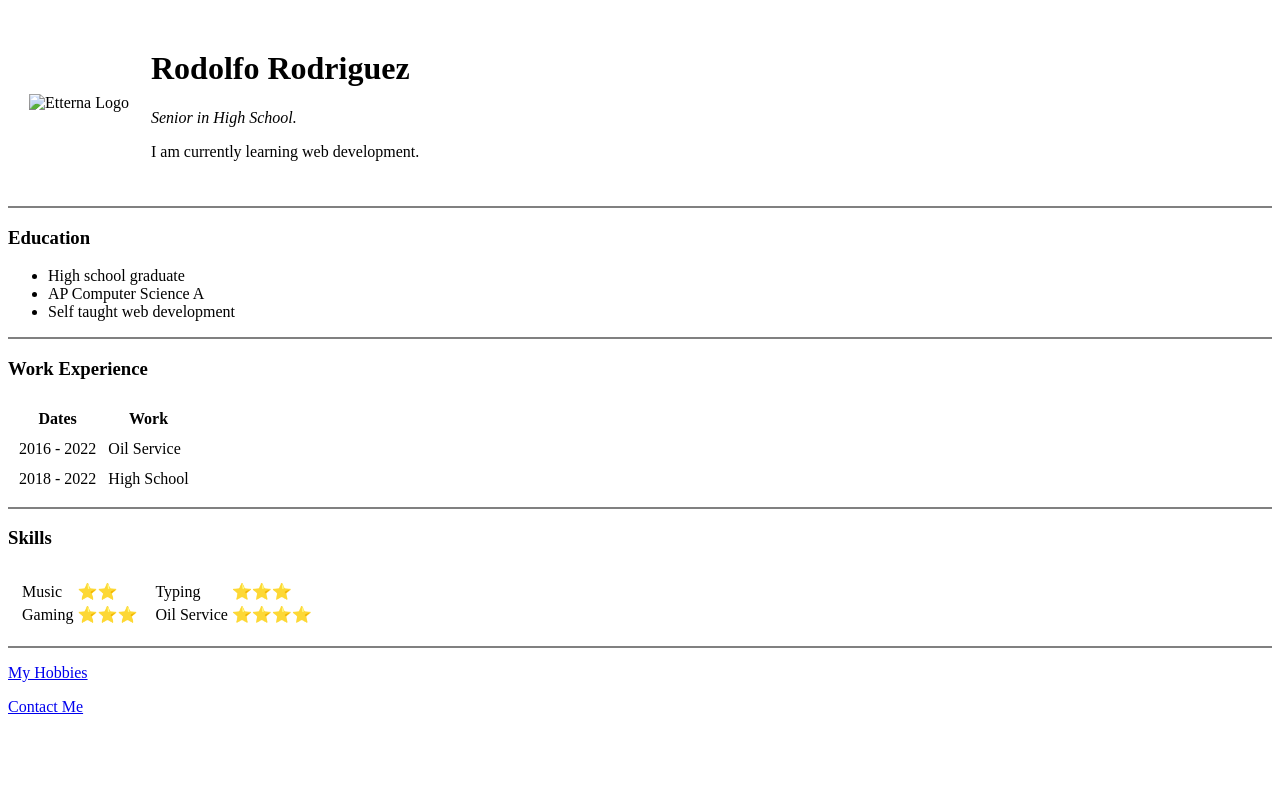
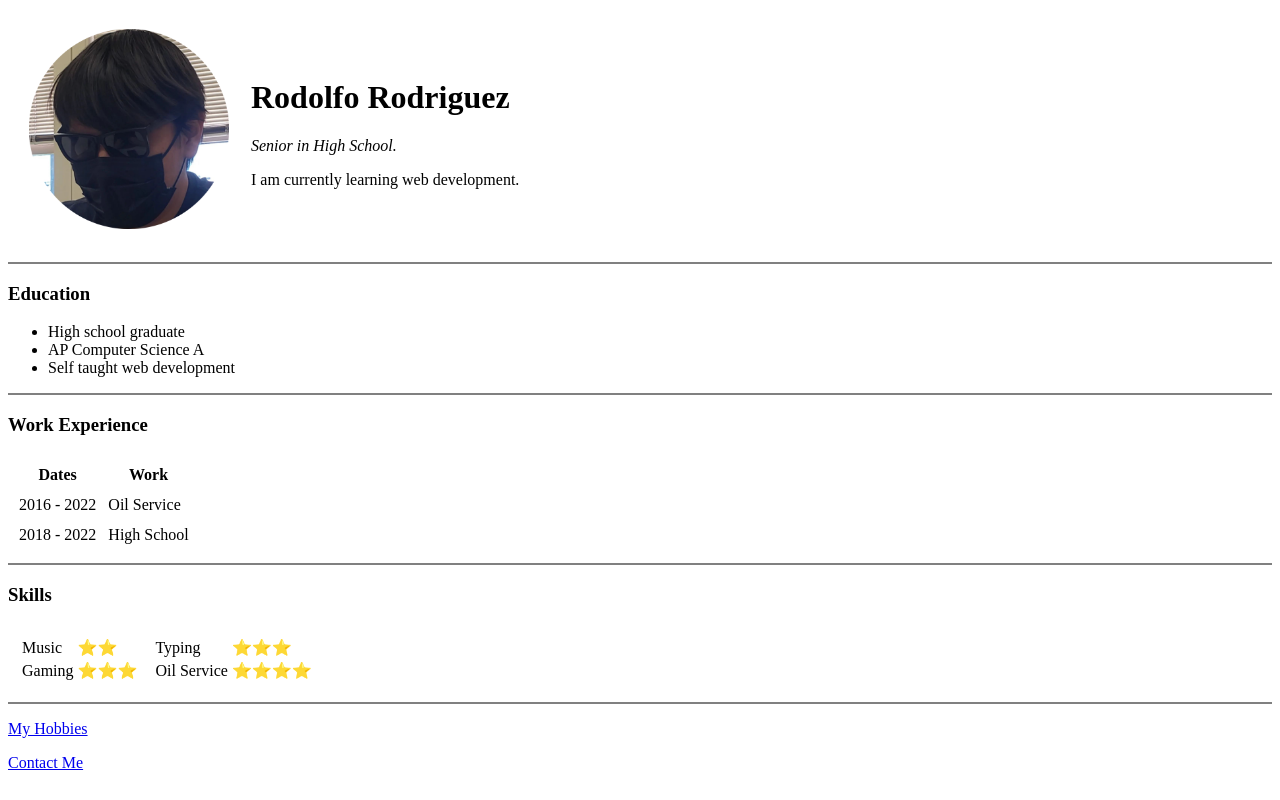
Before and after one commit to Rodiisss/cv, a plain HTML site: page index.html in a window 1280 px wide. Drawn offline with Linux system fonts and the light colour scheme.

Commit message:
Update index.html

```diff
--- a/index.html
+++ b/index.html
@@ -8,7 +8,7 @@
       <body>
         <table cellspacing = "20">
           <tr>
-            <td><img src = "IMG_6367-modified.png" alt="Etterna Logo" width = "200" height="200"></td>
+            <td><img src = "images/IMG_6367-modified.png" alt="Profile Picture" width = "200" height="200"></td>
             <td><h1>Rodolfo Rodriguez</h1>
               <p><em>Senior in High School.</em></p>
               <p>I am currently learning web development.</p></td>
```
